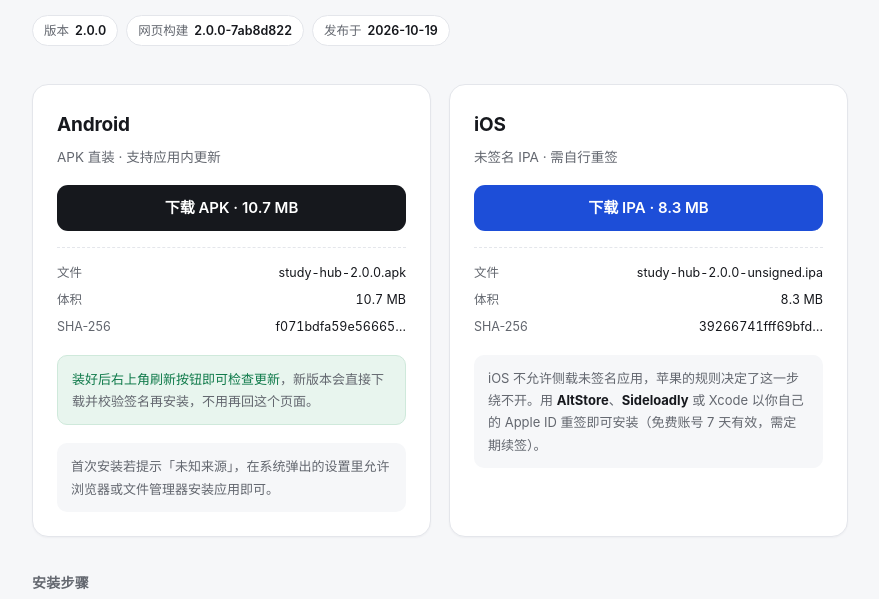
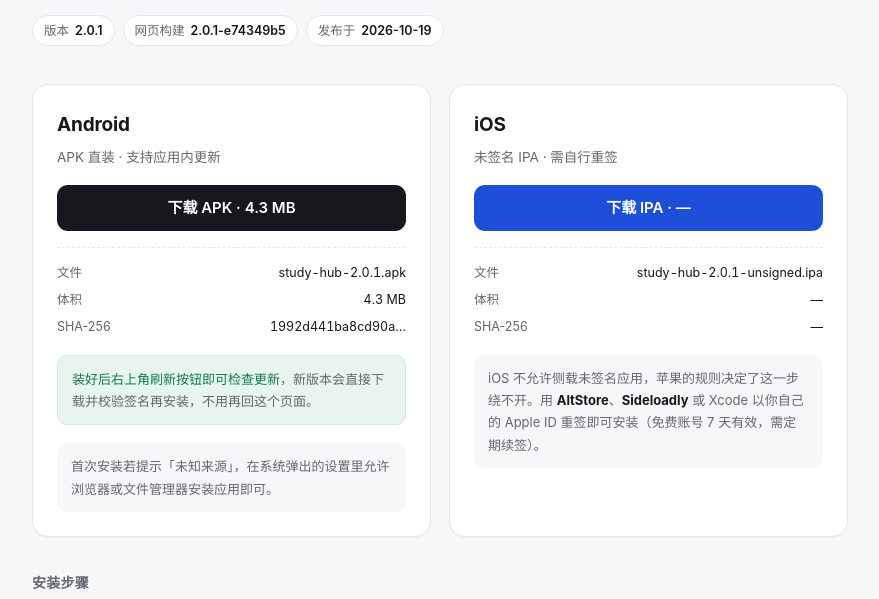
Before and after one commit to yuetongdai0-glitch/study-hub-releases, a plain HTML site: page index.html in a window 1280 px wide. Shown: the part 201-800 px from the top of the page, without its empty margins (200-1079 px from the left). Drawn offline with Linux system fonts and the light colour scheme.

Commit message:
release: v2.0.1（重新打包）

```diff
--- a/index.html
+++ b/index.html
@@ -72,8 +72,8 @@
     <h1>备考复习 · 移动端</h1>
     <p class="lede">与网页端同一份内容，装进手机后离线也能翻。发布包由本机直接构建，安装包与版本清单同源，可应用内检查更新。</p>
     <div class="meta">
-      <span class="chip">版本 <b>2.0.0</b></span>
-      <span class="chip">网页构建 <b>2.0.0-7ab8d822</b></span>
+      <span class="chip">版本 <b>2.0.1</b></span>
+      <span class="chip">网页构建 <b>2.0.1-e74349b5</b></span>
       <span class="chip">发布于 <b>2026-10-19</b></span>
     </div>
   </header>
@@ -82,11 +82,11 @@
     <section class="card">
       <h2>Android</h2>
       <p class="sub">APK 直装 · 支持应用内更新</p>
-      <a class="dl" href="./releases/android/study-hub-2.0.0.apk" download>下载 APK · 10.7 MB</a>
+      <a class="dl" href="./releases/android/study-hub-2.0.1.apk" download>下载 APK · 4.3 MB</a>
       <dl class="facts">
-        <dt>文件</dt><dd>study-hub-2.0.0.apk</dd>
-        <dt>体积</dt><dd>10.7 MB</dd>
-        <dt>SHA-256</dt><dd title="f071bdfa59e5666522b3767afb372ba851e25ba485d93183000c107a73995ac2">f071bdfa59e56665…</dd>
+        <dt>文件</dt><dd>study-hub-2.0.1.apk</dd>
+        <dt>体积</dt><dd>4.3 MB</dd>
+        <dt>SHA-256</dt><dd title="1992d441ba8cd90a154b3b74aba1b7f44e3dfa19721b1549e4929faffbad8be4">1992d441ba8cd90a…</dd>
       </dl>
       <p class="note warn"><span>装好后右上角刷新按钮即可检查更新</span>，新版本会直接下载并校验签名再安装，不用再回这个页面。</p>
       <p class="note">首次安装若提示「未知来源」，在系统弹出的设置里允许浏览器或文件管理器安装应用即可。</p>
@@ -95,11 +95,11 @@
     <section class="card">
       <h2>iOS</h2>
       <p class="sub">未签名 IPA · 需自行重签</p>
-      <a class="dl alt" href="./releases/ios/study-hub-2.0.0-unsigned.ipa" download>下载 IPA · 8.3 MB</a>
+      <a class="dl alt" href="./releases/ios/study-hub-2.0.1-unsigned.ipa" download>下载 IPA · —</a>
       <dl class="facts">
-        <dt>文件</dt><dd>study-hub-2.0.0-unsigned.ipa</dd>
-        <dt>体积</dt><dd>8.3 MB</dd>
-        <dt>SHA-256</dt><dd title="39266741fff69bfd1c58486d03ff2ef98708de7622c96614a65ba435d9e303a7">39266741fff69bfd…</dd>
+        <dt>文件</dt><dd>study-hub-2.0.1-unsigned.ipa</dd>
+        <dt>体积</dt><dd>—</dd>
+        <dt>SHA-256</dt><dd title="">—</dd>
       </dl>
       <p class="note">iOS 不允许侧载未签名应用，苹果的规则决定了这一步绕不开。用 <b>AltStore</b>、<b>Sideloadly</b> 或 Xcode 以你自己的 Apple ID 重签即可安装（免费账号 7 天有效，需定期续签）。</p>
     </section>
```
Also changed, not shown: app-version.json (+9 -15 lines), .release-state.json, 3 other files.
